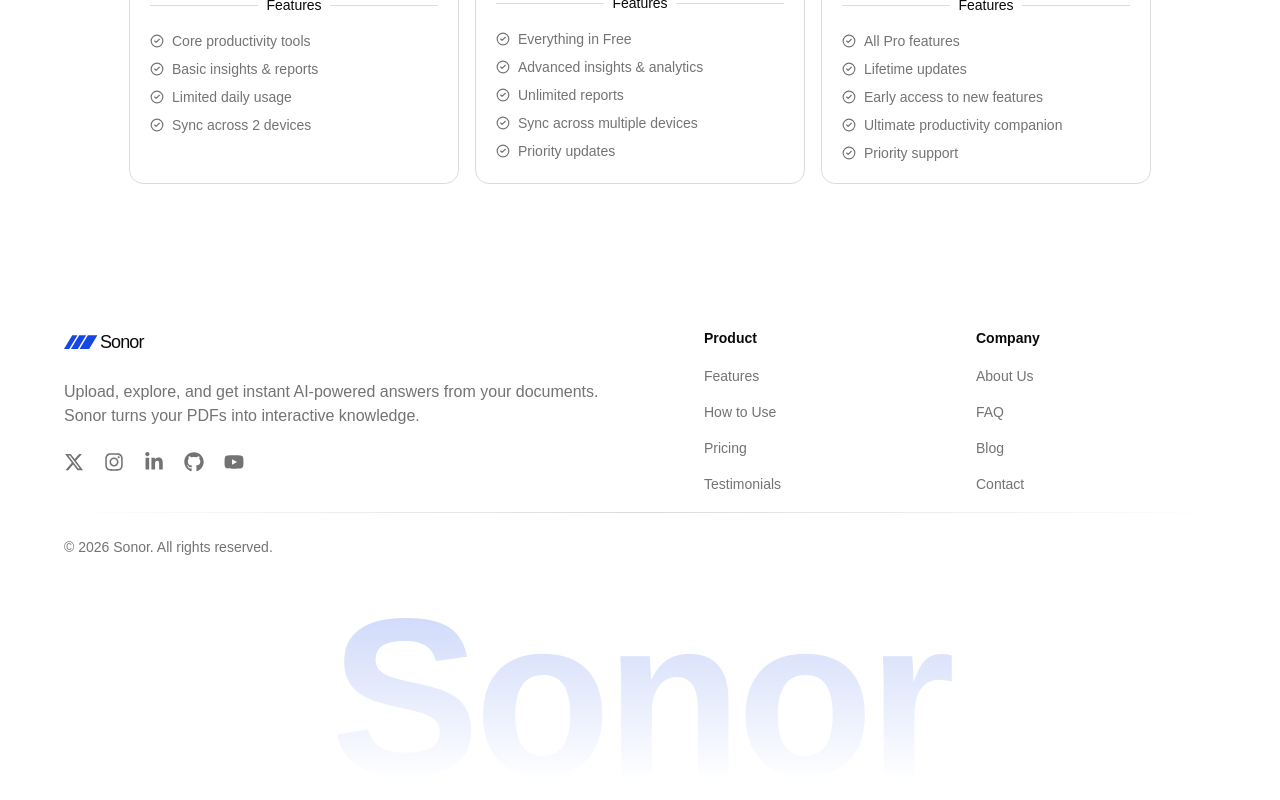
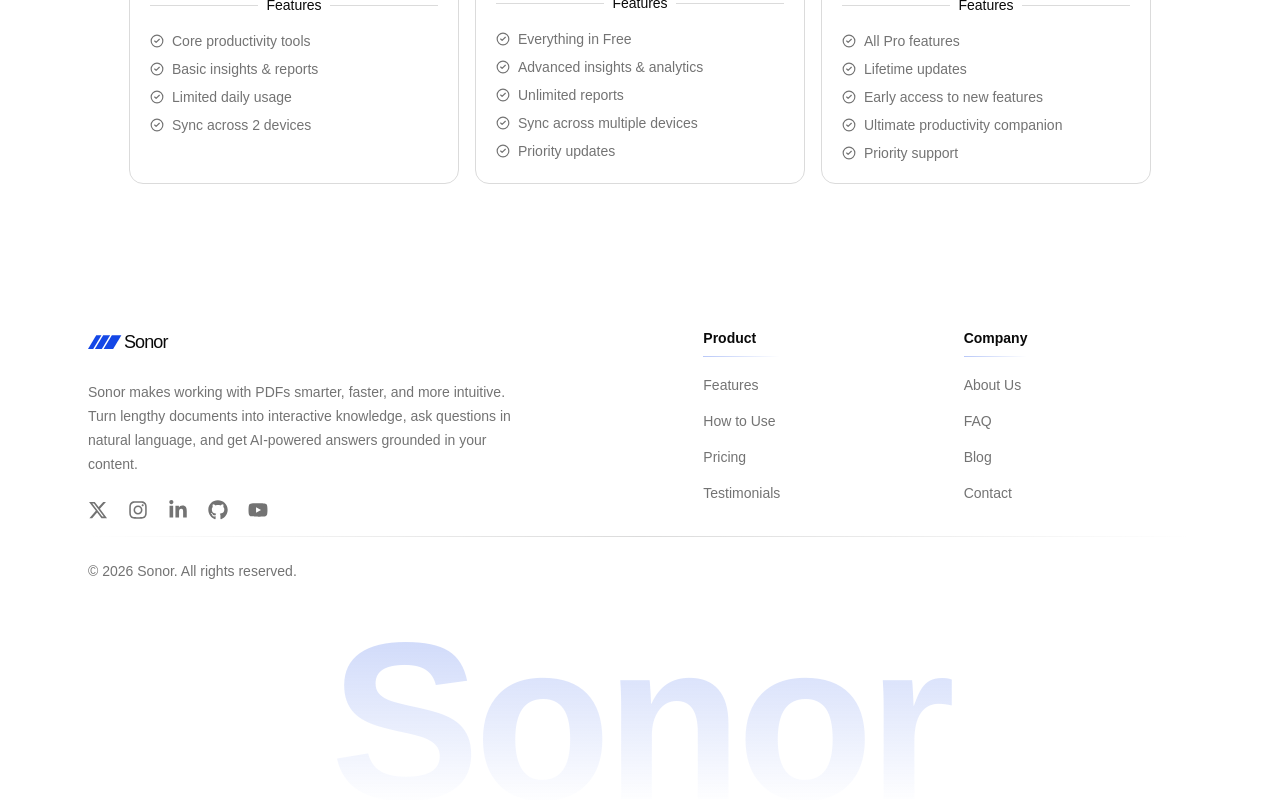
Before and after one commit to adhamahmed23A/sonor_v2, a React (Vite) app in the folder client/: page / in a window 1280 px wide. Shown: the part 2629-3429 px from the top of the page. Built offline with nearby package versions, Linux system fonts and the light colour scheme.

Commit message:
new added features in footer-section

```diff
--- a/client/src/index.css
+++ b/client/src/index.css
@@ -170,7 +170,7 @@
   @apply bg-conic/[from_var(--border-angle)] from-background via-primary/60 to-background from-80% via-90% to-100%;
 }
 .section-container {
-  @apply max-w-3xl md:max-w-5xl lg:max-w-6xl mx-auto;
+  @apply max-w-3xl md:max-w-5xl lg:max-w-6xl mx-auto px-6;
 }
 .glassy-primary {
   @apply w-fit rounded-lg border border-primary/20 bg-primary/10 p-2 transition-colors duration-200 group-hover:border-primary/30 group-hover:bg-primary/15;
--- a/client/src/pages/landing/components/footer-section.tsx
+++ b/client/src/pages/landing/components/footer-section.tsx
@@ -9,15 +9,15 @@
     <footer className="section-container mt-36 flex flex-col gap-4">
       <div className="flex flex-col items-start justify-between gap-10 lg:flex-row">
         {/* Brand */}
-        <div className="flex flex-col items-start gap-6">
+        <div className="flex flex-col items-center md:items-start gap-6">
           {" "}
           <Logo />{" "}
-          <p className="w-full max-w-xl text-muted-foreground">
-            {" "}
-            Upload, explore, and get instant AI-powered answers from your
-            documents. <br /> Sonor turns your PDFs into interactive
-            knowledge.{" "}
-          </p>{" "}
+          <p className="w-full text-center md:max-w-3/4 lg:w-full text-sm leading-6 text-muted-foreground md:text-left">
+            Sonor makes working with PDFs smarter, faster, and more intuitive.
+            Turn lengthy documents into interactive knowledge, ask questions in
+            natural language, and get AI-powered answers grounded in your
+            content.
+          </p>
           <div className="flex items-center gap-5">
             {" "}
             {SOCIAL_LINKS.map((link) => (
@@ -35,22 +35,23 @@
             ))}{" "}
           </div>{" "}
         </div>{" "}
-        {/* Footer Links */}{" "}
-        <div className="grid w-full grid-cols-2 gap-8 sm:max-w-md lg:max-w-lg">
-          {" "}
+        {/* Footer Links */}
+        <div className="grid w-full grid-cols-2 justify-items-center md:justify-items-start gap-8 md:max-w-md lg:max-w-lg">
           {FOOTER_LINKS.map((footerLink) => (
-            <div key={footerLink.title} className="flex flex-col gap-4">
-              <h2 className="text-sm font-semibold text-foreground">
+            <div
+              key={footerLink.title}
+              className="flex flex-col gap-2 text-center"
+            >
+              <h2 className="text-sm text-left font-semibold text-foreground">
                 {footerLink.title}
               </h2>
-              <ul className="flex flex-col gap-3">
-                {" "}
+              <div className="h-px bg-transparent bg-linear-to-r from-primary/30 to-transparent" />
+              <ul className="mt-2 flex flex-col text-left gap-3">
                 {footerLink.links.map((link) => (
                   <li key={link.name}>
-                    {" "}
                     <Link
                       to={link.href}
-                      className="text-sm text-muted-foreground transition-colors hover:text-primary"
+                      className="text-sm text-muted-foreground transition-colors hover:text-primary "
                     >
                       {link.name}
                     </Link>
@@ -66,7 +67,7 @@
         className=" bg-transparent bg-linear-to-r from-transparent via-border to-transparent"
       />
       {/* Copyright */}
-      <div className="py-2 text-sm text-muted-foreground">
+      <div className="py-2 text-sm text-muted-foreground text-center md:text-left">
         © {date} Sonor. All rights reserved.
       </div>
       {/* Oversized Brand */}
--- a/client/src/pages/landing/components/hero-section.tsx
+++ b/client/src/pages/landing/components/hero-section.tsx
@@ -29,7 +29,7 @@
           />
         </div>
       )}
-      <div className="section-container relative text-center z-30 pt-28 md:pt-36 lg:pt-44 px-6">
+      <div className="section-container relative text-center z-30 pt-28 md:pt-36 lg:pt-44 ">
         <div className="flex flex-col gap-6">
           {/* Animated Announcement */}
           <div className="mx-auto w-fit rounded-full p-px bg-conic-gradient animate-rotate-border">
```
